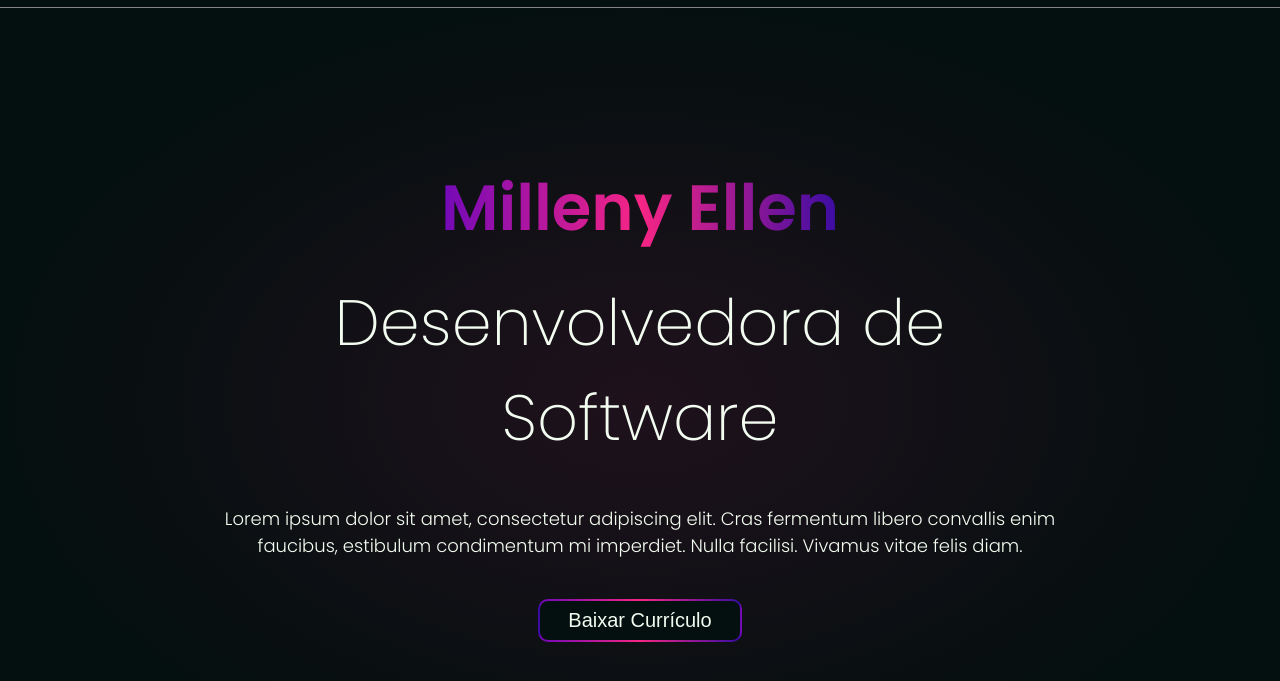
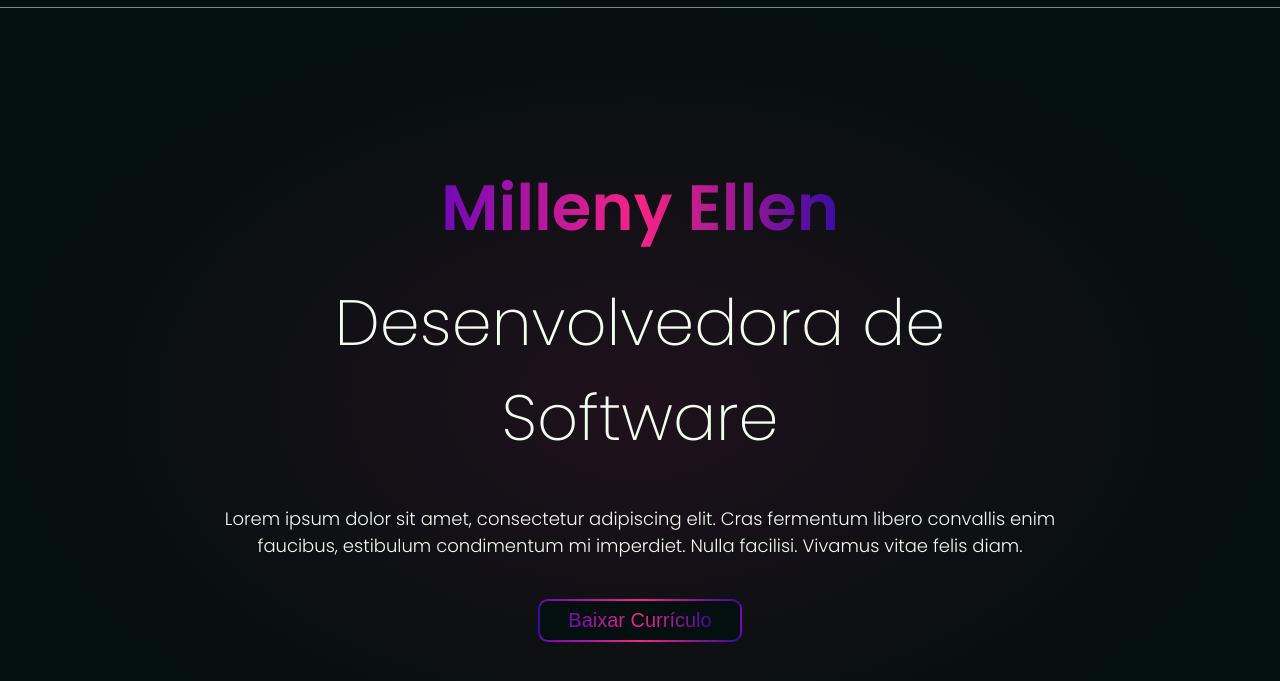
Before and after one commit to Milleny27/portfolio, a plain HTML site: page index.html in a window 1280 px wide. Shown: the part 79-760 px from the top of the page. Drawn offline with nearby package versions, Linux system fonts and the light colour scheme.

Commit message:
style: button animation

```diff
--- a/assets/css/home.css
+++ b/assets/css/home.css
@@ -49,21 +49,51 @@
     text-align: center;
 }
 
+.title-gradient {
+    background: var(--gradient);
+    background-clip: text;
+    -webkit-text-fill-color: transparent;
+}
+
 .border-gradiente {
+    padding: 8px 28px;
+    border: 2px solid transparent;
+    border-radius: 10px;
+    display: flex;
+    justify-content: center;
+    align-items: center;
+    cursor: pointer;
+    overflow: hidden;
+    font-size: var(--size-subtitle-header);
+    font-weight: 300;
+    position: relative;
     background:
         linear-gradient(var(--dark-prim), var(--dark-prim)) padding-box,
         var(--gradient);
-        color: var(--white);
-      padding: 8px 28px;
-      border: 2px solid transparent;
-      border-radius: 10px;
-      display: inline-block;
-      font-size: var(--size-subtitle-header);
-      font-weight: 300;
+    z-index: 1;
+    transition: left 0.6s ease-in-out;
 }
+
+.border-gradiente:hover {
+    background-image: linear-gradient(to right, #7209B7, #F72585, #3A0CA3);
+    animation:slidebg 2s linear infinite;
+    animation: slidebg 5s linear infinite;
+}
+
+.border-gradiente:hover .title-gradient {
+    -webkit-text-fill-color: var(--dark-prim);
+}
+
+
 
 @media (max-width: 900px) {
     .home_container {
         width: 90%;
     }
 }
+
+@keyframes slidebg {
+    to {
+        background-position: 20vw;
+    }
+}
--- a/assets/css/style.css
+++ b/assets/css/style.css
@@ -12,6 +12,7 @@
     --pink: #EE4266;
 
     --gradient: linear-gradient(90deg, #7209B7 0%, #F72585 50%, #3A0CA3 100%);
+    --gradient-btn: linear-gradient(90deg, #7209B7 0%, #F72585 7%, #3A0CA3 12%);
     --gradient-scroll: linear-gradient(180deg, #7209B7 0%, #F72585 50%, #3A0CA3 100%);
     --gradient-fundo: radial-gradient(closest-side, rgba(247, 37, 133, 0.11), #040F0F);
 
--- a/index.html
+++ b/index.html
@@ -45,7 +45,7 @@
                 <p class="home_p">Lorem ipsum dolor sit amet, consectetur adipiscing elit. Cras fermentum libero
                     convallis enim
                     faucibus, estibulum condimentum mi imperdiet. Nulla facilisi. Vivamus vitae felis diam. </p>
-                <button class="border-gradiente">Baixar Currículo</button>
+                <button class="border-gradiente"><span class="title-gradient">Baixar Currículo</span></button>
             </div>
 
         </section>
```
